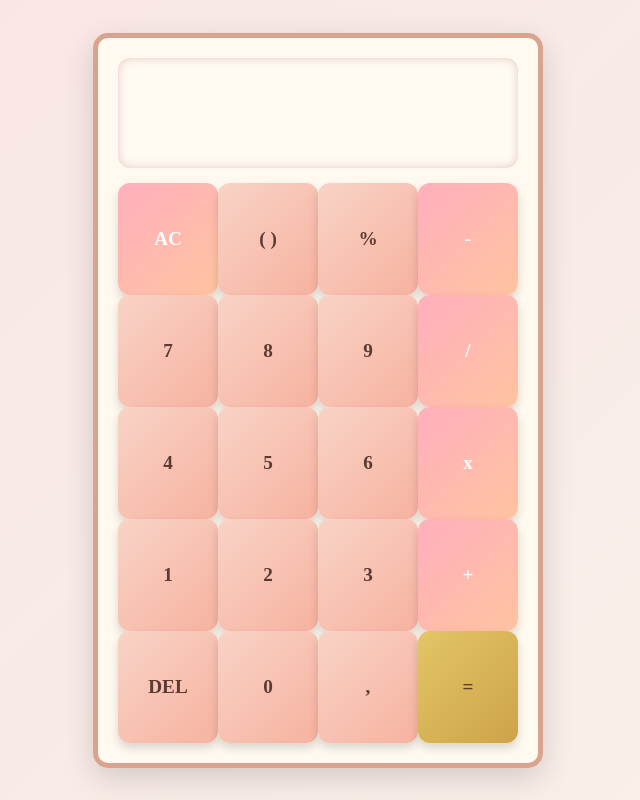
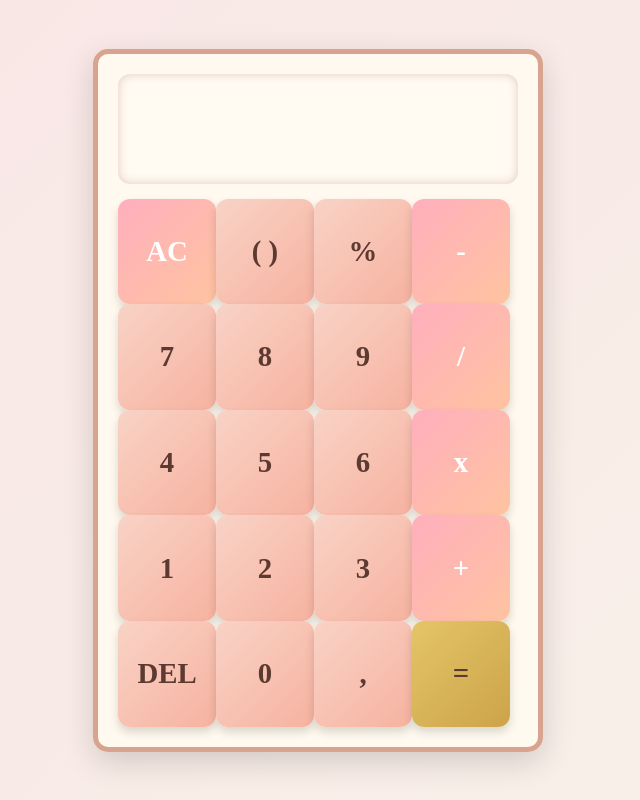
Before and after one commit to weraseemann/calculator, a plain HTML site: page index.html in a window 1280 px wide. Shown: the whole page, without its empty margins (322-962 px from the left). Drawn offline with Linux system fonts and the light colour scheme.

Commit message:
changed sizes

```diff
--- a/style.css
+++ b/style.css
@@ -40,8 +40,8 @@ body {
 
 /* Button Grid */
 table {
-    width: 100%;
-    height: 70vh;
+    width: 98%;
+    height: 66vh;
     border-collapse: collapse;
     margin-top: 15px;
 }
@@ -50,7 +50,7 @@ table {
 td {
     width: 25%;
     text-align: center;
-    font-size: 1.2em;
+    font-size: 1.8em;
     font-family: 'Playfair Display', serif;
     background: linear-gradient(135deg, #f8d3c6, #f7b2a0);
     color: #5c3a31;
```
